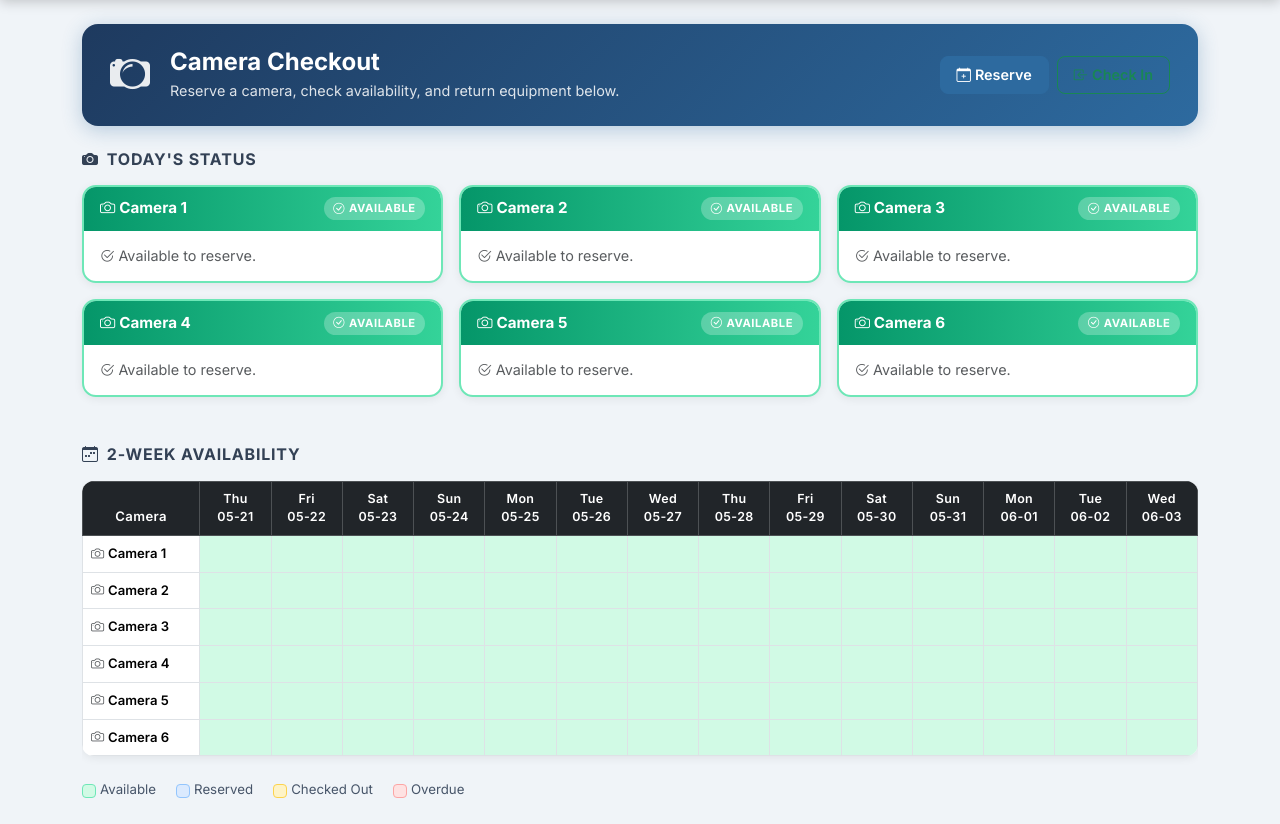
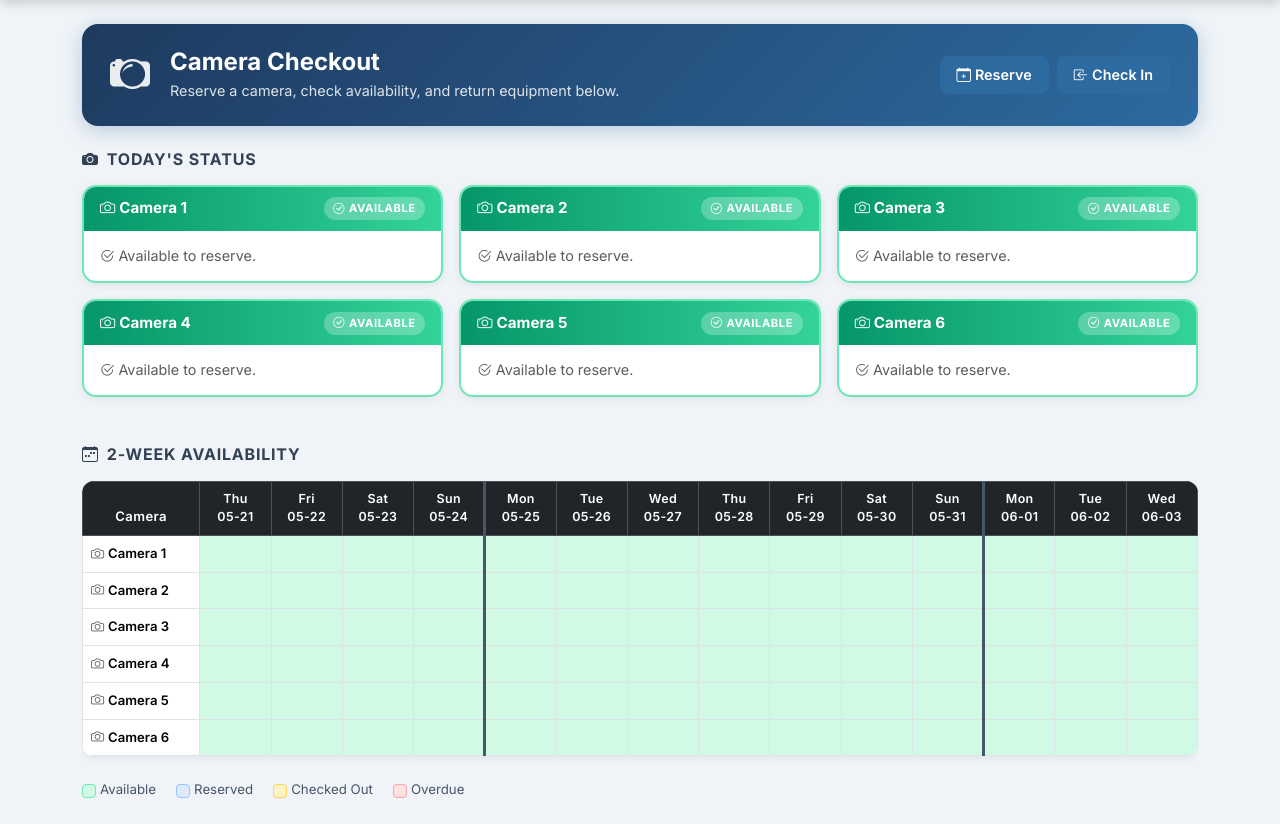
Before and after one commit to anthonyhoffman/CameraCheckout, a Flask app: page / in a window 1280 px wide. Shown: the part 62-886 px from the top of the page. Run offline with Flask 3, Linux system fonts and the light colour scheme; data comes from the database, SQL or seed files in the repository; tables that the repository leaves empty hold one stand-in row (values such as "Sample post").

Commit message:
Match Check In button style to Reserve button

```diff
--- a/static/style.css
+++ b/static/style.css
@@ -178,6 +178,7 @@ body {
 }
 
 .cal-cell { padding: 0.4rem 0.25rem; font-size: 0.75rem; }
+.week-start { border-left: 3px solid #475569 !important; }
 .cal-available { background: #d1fae5 !important; }
 .cal-reserved  { background: #dbeafe !important; }
 .cal-out       { background: #fef3c7 !important; }
--- a/templates/index.html
+++ b/templates/index.html
@@ -14,7 +14,7 @@
     <a href="{{ url_for('reserve') }}" class="btn btn-primary">
       <i class="bi bi-calendar-plus me-1"></i>Reserve
     </a>
-    <a href="{{ url_for('checkin') }}" class="btn btn-outline-success">
+    <a href="{{ url_for('checkin') }}" class="btn btn-primary">
       <i class="bi bi-box-arrow-in-left me-1"></i>Check In
     </a>
   </div>
@@ -73,7 +73,8 @@
         <th style="min-width:80px">Camera</th>
         {% for d in calendar_dates %}
           {% set weekday = ['Mon','Tue','Wed','Thu','Fri','Sat','Sun'][d | strptime_weekday] %}
-          <th style="min-width:58px; font-size:0.78rem">
+          {% set is_monday = (d | strptime_weekday) == 0 %}
+          <th style="min-width:58px; font-size:0.78rem" {% if is_monday %}class="week-start"{% endif %}>
             {{ weekday }}<br>{{ d[5:] }}
           </th>
         {% endfor %}
@@ -88,7 +89,8 @@
           {% for d in calendar_dates %}
             {% set res = row.days[d] %}
             {% set overdue = res and res['status'] == 'checked_out' and res['return_date'] < today %}
-            <td class="cal-cell
+            {% set is_monday = (d | strptime_weekday) == 0 %}
+            <td class="cal-cell {% if is_monday %}week-start{% endif %}
               {% if overdue %}cal-overdue
               {% elif res and res['status'] == 'checked_out' %}cal-out
               {% elif res %}cal-reserved
```
